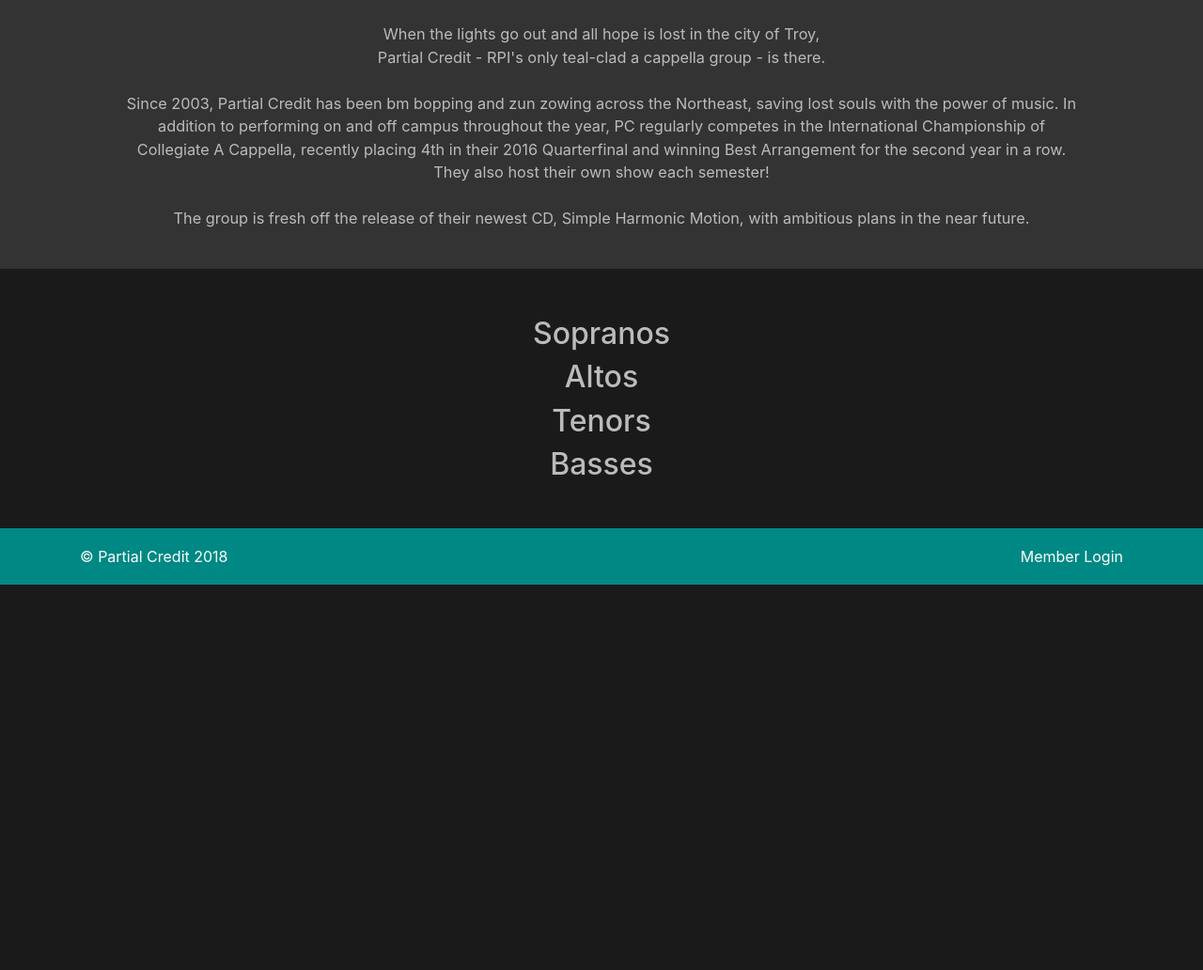
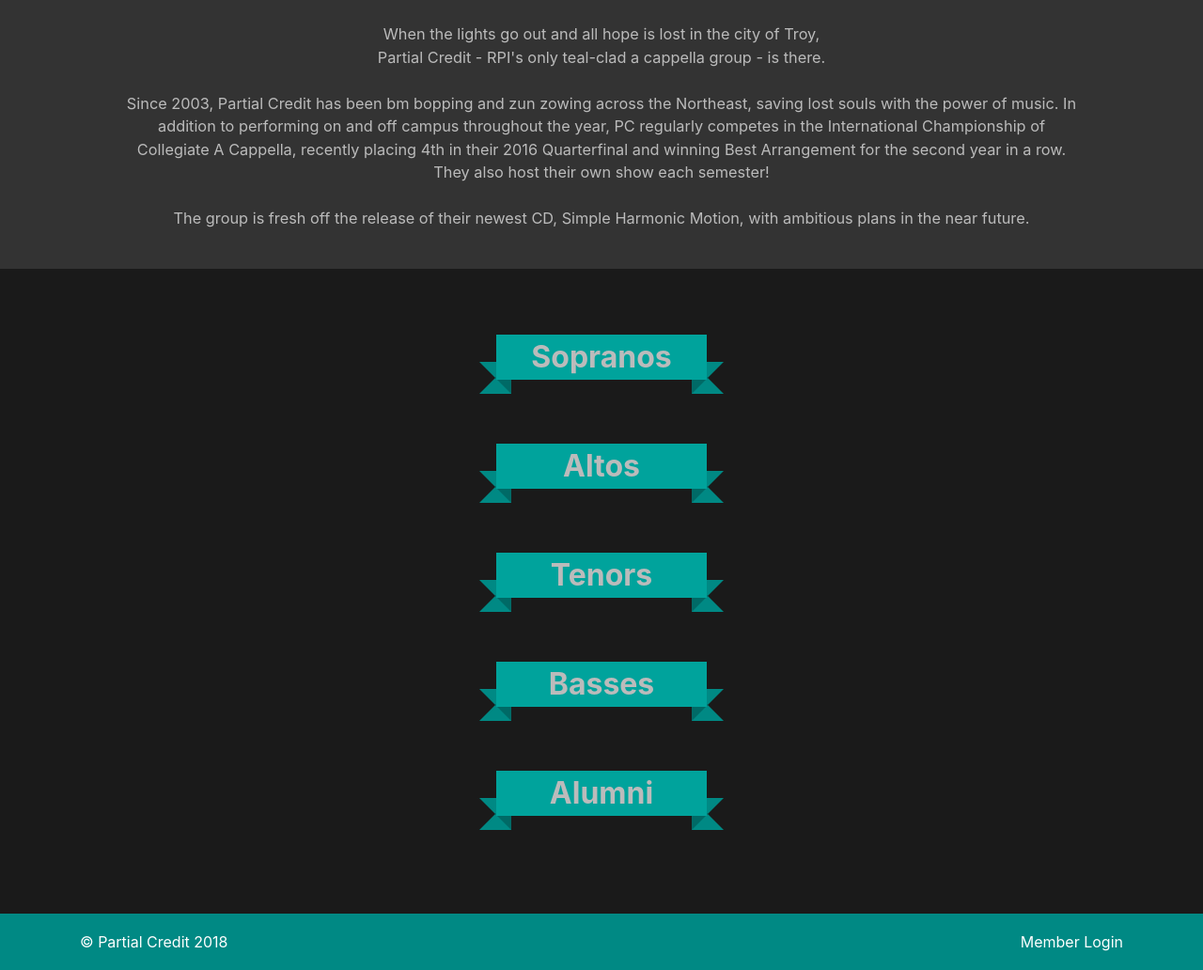
Before and after one commit to Partial-Credit/pc-web, a Django app: page /about/ in a window 1280 px wide. Shown: the part 198-1230 px from the top of the page at 94% size. Before the commit the page ends 820 px from the top, so only its background shows below. Run offline with Django 3.2, Linux system fonts and the light colour scheme; parts of the project's set-up code (start-up, migrations or seed data) failed here and were passed over; some libraries are stand-ins or nearby versions.

Commit message:
Refactor: profile images to background images, changed tags to be ribbons

```diff
--- a/about/templates/about/index.html
+++ b/about/templates/about/index.html
@@ -18,7 +18,7 @@
 		{% for member_group in members_list%}
 		<div class="row">
 			<div class="col-sm">
-				<h2>{{ member_group|getVoicePart }}</h2>
+				<h2 class="card ribbon_header voice_part">{{ member_group|getVoicePart }}</h2>
 			</div>
 		</div>
 		<div class= "row">
@@ -61,5 +61,20 @@
 		</div>
 		{% endfor %}
 	</div>
-
+	<div class="container-fluid gray_background">
+		<div class="no-gutters row">
+			<div class= "col-sm">
+				<h2 class="card ribbon_header">Alumni</h2>
+			</div>
+		</div>
+		<div class="no-gutters row">
+			<div class = "col">
+			<ul style="list-style-type:none">
+				{% for alumni in alumni_list %}
+					<li>{{ alumni.first_name }} {{ alumni.last_name }} <span class="class_year">{{ alumni.class_year }}</span></li>
+				{% endfor %}
+			</ul>
+			</div>
+		</div>
+	</div>
 {% endblock %}
--- a/about/views.py
+++ b/about/views.py
@@ -13,6 +13,7 @@ def index(request):
 	altos = list()
 	tenors = list()
 	basses = list()
+	alumni = list()
 
 	members = Member.objects.all()
 	for member in members:
@@ -25,9 +26,13 @@ def index(request):
 				tenors.append(member)
 			elif member.voice_part == "B":
 				basses.append(member)
+		else:
+			alumni.append(member)
+	alumni.sort(key=lambda x: x.class_year, reverse=True)
+	print(alumni)
 	members_list = [{"Sopranos":sopranos}, {"Altos":altos}, {"Tenors":tenors}, {"Basses":basses}]
 	for members in members_list:
 		for member in members.values():
 			for m in member:
 				print(m.position)
-	return render(request, 'about/index.html', {"members_list": members_list})
+	return render(request, 'about/index.html', {"members_list": members_list, "alumni_list": alumni})
--- a/base/static/base/scss/main.scss
+++ b/base/static/base/scss/main.scss
@@ -12,3 +12,6 @@
 
 //about page
 @import 'partials/about';
+
+//ribbon header
+@import 'partials/ribbon_header';
--- a/base/static/base/scss/partials/_variables.scss
+++ b/base/static/base/scss/partials/_variables.scss
@@ -1,7 +1,9 @@
 // Colors
 $pc-teal:       #00BCB5;
+$pc-medium-teal: darken($pc-teal, 5%);
+$pc-medium-dark-teal: darken($pc-teal, 10%);
 $pc-dark-teal:  darken($pc-teal, 10%);
-$pc-medium-teal: darken($pc-dark-teal, 6%);
+$pc-darker-teal: darken($pc-dark-teal, 6%);
 $pc-light-teal: lighten($pc-teal, 6%);
 
 $pc-dark-gray:  #1A1A1A;
--- a/base/static/base/style.css
+++ b/base/static/base/style.css
@@ -252,6 +252,7 @@ html {
   margin: 50px 0px;
   padding: 2% 10%;
   font-size: 1.02em;
+  z-index: 1;
 }
 
 .member {
@@ -302,6 +303,15 @@ html {
   background-position: center center;
 }
 
+.class_year {
+  float: right;
+  text-align: right;
+}
+
+li {
+  width: 100%;
+}
+
 @media (max-width: 576px) {
   .xs-format {
     align-items: center;
@@ -326,5 +336,66 @@ html {
     font-color: #bbb;
   }
 }
+@media (min-width: 420px) and (max-width: 576px) {
+  .profile_picture {
+    height: 30em;
+  }
+}
+.card {
+  margin: 20px 0;
+  margin-bottom: 1.5em;
+  line-height: 34px;
+  position: relative;
+  user-select: none;
+  outline: none !important;
+  width: 7em;
+  height: 1.5em;
+  display: flex;
+  justify-content: center;
+  text-align: center;
+  font-size: 2em;
+  font-weight: bold;
+  background-color: #00a39c;
+  border: none;
+  border-radius: 0px;
+}
+
+.card:active {
+  outline: none;
+}
+
+.card.ribbon_header {
+  outline: none;
+  outline-color: transparent;
+}
+
+.card.ribbon_header:before,
+.card.ribbon_header:after {
+  top: 60%;
+  z-index: -10;
+}
+
+.card.ribbon_header:before {
+  border-color: #008984 #006a66 #008984 transparent;
+  left: -18.4px;
+  border-width: 17px;
+}
+
+.card.ribbon_header:after {
+  border-color: #008984 transparent #008984 #006a66;
+  right: -18.4px;
+  border-width: 17px;
+}
+
+.card:before,
+.card:after {
+  content: "";
+  position: absolute;
+  height: 0;
+  width: 0;
+  border-style: solid;
+  border-width: 0;
+  outline: none;
+}
 
 /*# sourceMappingURL=style.css.map */
```
Also changed, not shown: base/static/base/scss/partials/_about.scss (+17 -0 lines), base/static/base/scss/partials/_ribbon_header.scss (added, +59 -0 lines).
